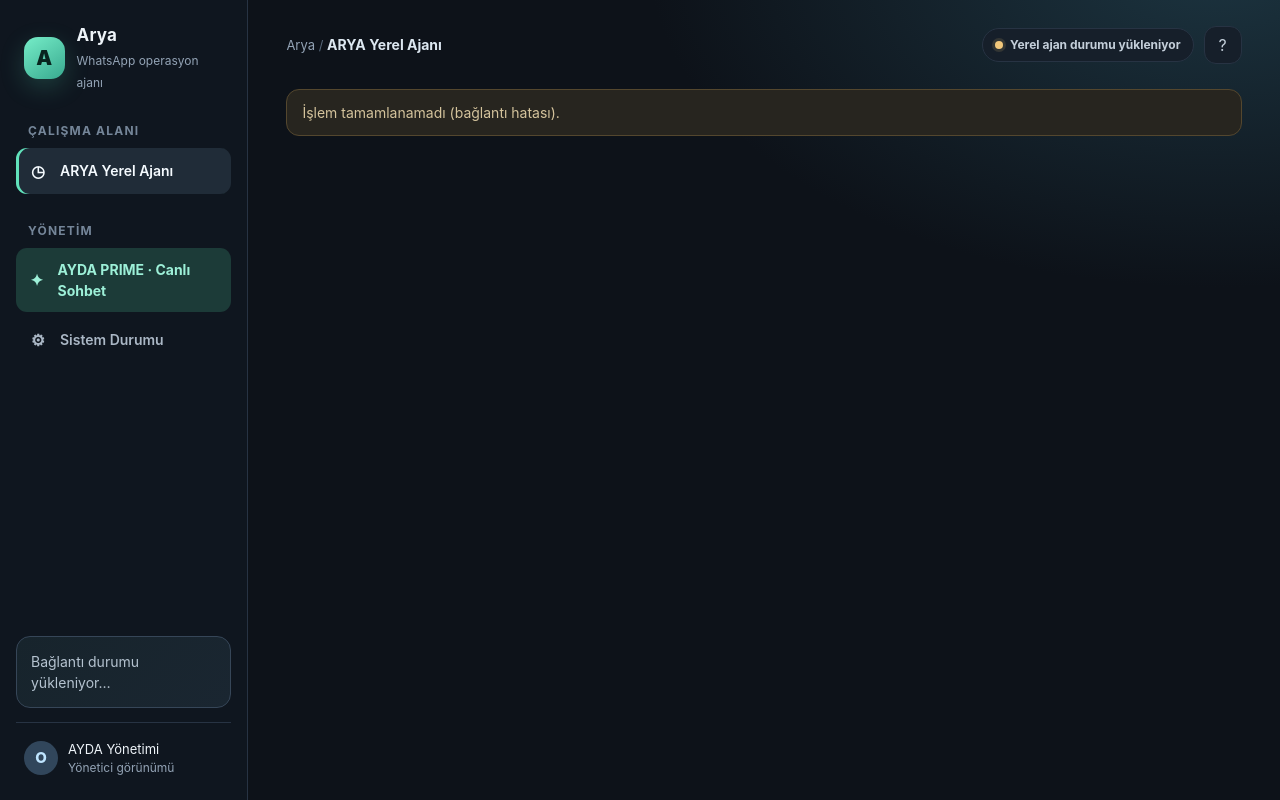
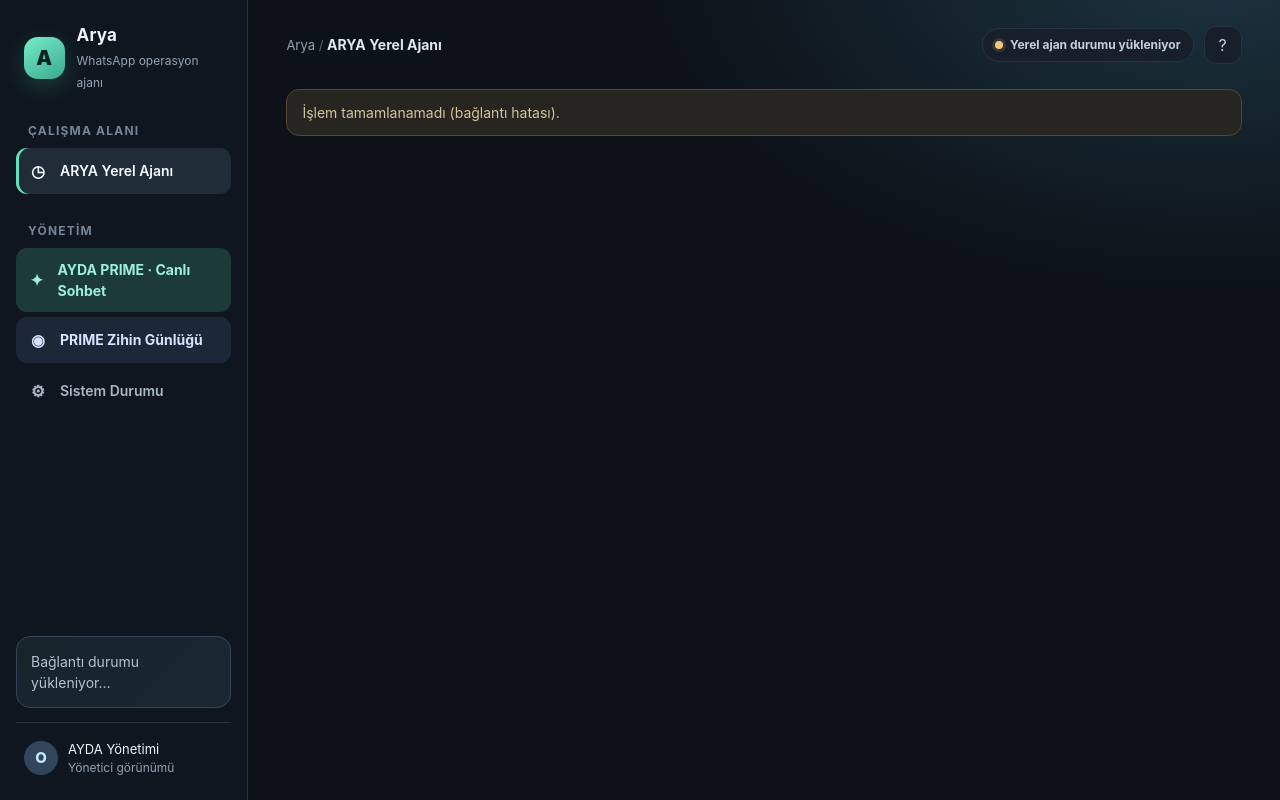
Before and after one commit to onurqlp/arya, a browser extension: page index.html in a window 1280 px wide. Drawn offline with Linux system fonts and the light colour scheme; no server answers.

Commit message:
Add independent PRIME mind journal navigation to existing ARYA panel

```diff
--- a/index.html
+++ b/index.html
@@ -27,6 +27,7 @@ button.conversation{width:100%;text-align:left;border:0;background:transparent;c
   </nav></div>
   <div><div class="navlabel">Yönetim</div><nav class="nav">
     <a href="/prime.html" style="display:flex;align-items:center;gap:12px;padding:11px 12px;border-radius:11px;background:#1c3b38;color:#9df0d8;font-size:14px;font-weight:750;text-decoration:none"><span class="ico">✦</span>AYDA PRIME · Canlı Sohbet</a>
+    <a href="/prime-mind.html" style="display:flex;align-items:center;gap:12px;padding:11px 12px;border-radius:11px;background:#1c2738;color:#d5e3ff;font-size:14px;font-weight:750;text-decoration:none"><span class="ico">◉</span>PRIME Zihin Günlüğü</a>
     <button data-page="setup"><span class="ico">⚙</span>Sistem Durumu</button>
   </nav></div>
   <div class="sidebar-bottom">
```
